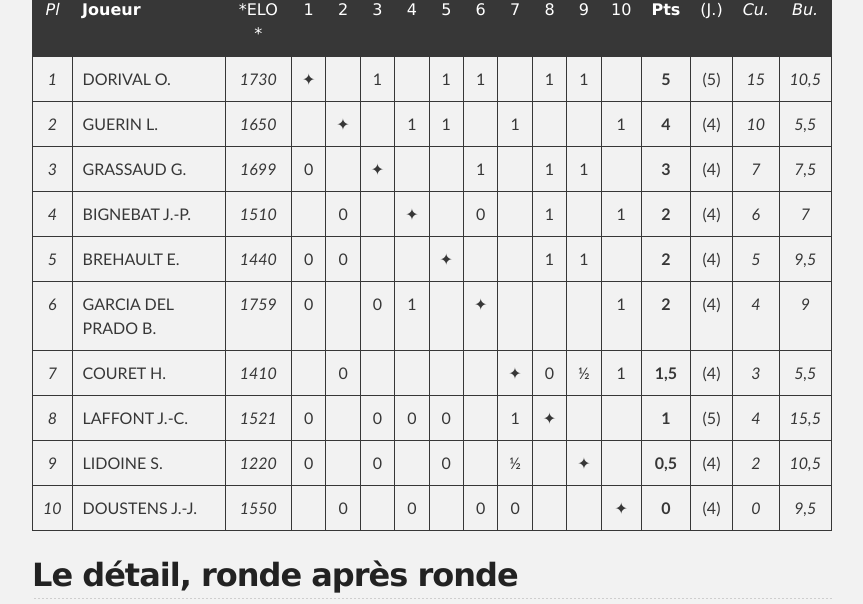
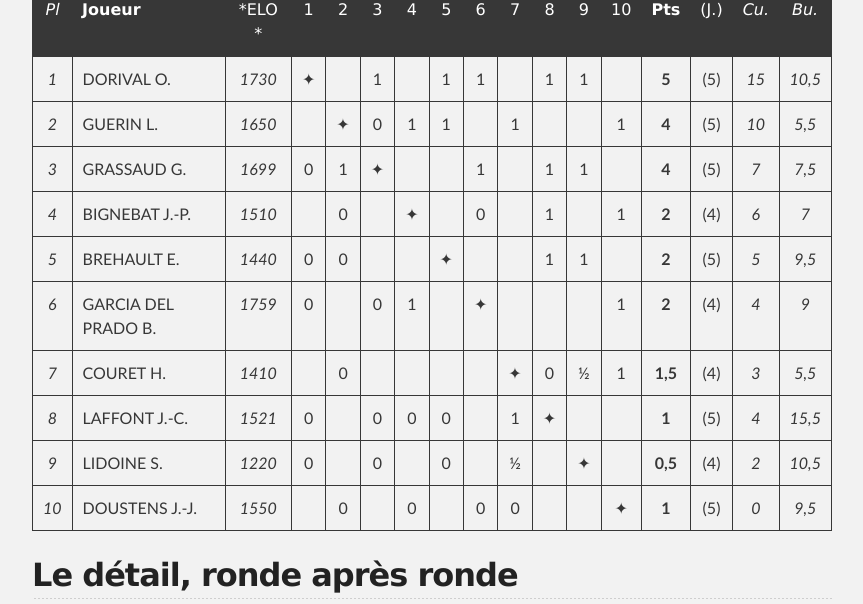
Before and after one commit to echiquier-villeneuve-tolosane/echiquier-villeneuve-tolosane.github.io, a Jekyll site: the page built from tournoiinterne.md, in a window 1280 px wide and 900 px high, scrolled down 219 px. Shown: the part 146-750 px from the top of the window, without its empty margins (208-1071 px from the left). Built offline with Jekyll 4.4.1, drawn with Linux system fonts in a browser that asks for light colours; nearby versions of some CDN libraries; some of the changed text lies outside the part shown.

Commit message:
Updated tournoiinterne.md

```diff
--- a/tournoiinterne.md
+++ b/tournoiinterne.md
@@ -11,15 +11,15 @@ published: true
 |*Pl*|  **Joueur** |   *ELO *          |1 |2 |3 |4 |5 |6 |7 |8 |9 |10|**Pts**|(J.)|*Cu.*|*Bu.*|
 |:-:|:------------------------ |:---------: |:-:|:-:|:-:|:-:|:-:|:-:|:-:|:-:|:-:|:-:|:-:|:-:|:-:|:-:|
 |*1*| DORIVAL O.         | *1730* |&#10022;| |1| |1|1| |1|1| |**5**|(5)|*15*|*10,5*|
-|*2*| GUERIN L.          | *1650* | |&#10022;| |1|1| |1| | |1|**4**|(4)|*10*|*5,5*|
-|*3*| GRASSAUD G.      | *1699* |0| |&#10022;| | |1| |1|1| |**3**|(4)|*7*|*7,5*|
+|*2*| GUERIN L.          | *1650* | |&#10022;|0|1|1| |1| | |1|**4**|(5)|*10*|*5,5*|
+|*3*| GRASSAUD G.      | *1699* |0|1|&#10022;| | |1| |1|1| |**4**|(5)|*7*|*7,5*|
 |*4*| BIGNEBAT J.-P.      | *1510* | |0| |&#10022;| |0| |1| |1|**2**|(4)|*6*|*7*|
-|*5*| BREHAULT E.           | *1440* |0|0| | |&#10022;| | |1|1| |**2**|(4)|*5*|*9,5*|
+|*5*| BREHAULT E.           | *1440* |0|0| | |&#10022;| | |1|1| |**2**|(5)|*5*|*9,5*|
 |*6*| GARCIA DEL PRADO B.  | *1759* |0| |0|1| |&#10022;| | | |1|**2**|(4)|*4*|*9*|
 |*7*| COURET H.            | *1410* | |0| | | | |&#10022;|0|&#189;|1|**1,5**|(4)|*3*|*5,5*|
 |*8*| LAFFONT J.-C. | *1521* |0| |0|0|0| |1|&#10022;| | |**1**|(5)|*4*|*15,5*|
 |*9*| LIDOINE S.        | *1220* |0| |0| |0| |&#189;| |&#10022;| |**0,5**|(4)|*2*|*10,5*|
-|*10*| DOUSTENS J.-J.  | *1550* | |0| |0| |0|0| | |&#10022;|**0**|(4)|*0*|*9,5*|
+|*10*| DOUSTENS J.-J.  | *1550* | |0| |0| |0|0| | |&#10022;|**1**|(5)|*0*|*9,5*|
 
 ## Le détail, ronde après ronde
 
@@ -67,9 +67,9 @@ published: true
 |*Ech*|   | **Ronde 6**          |     |     |  (28/03 et 11/04)         |     |
 |:-:|:---:| -------------------- |:---:|:---:| ------------------------- |:---:|
 |*1*| [ ] | GARCIA DEL PRADO Bruno    |**-**|**-**| COURET Henri         | [ ] |
-|*2*| [ ] | BREHAULT Eric        |**-**|**-**| BIGNEBAT Jean-Paul        | [ ] |
-|*3*| [ ] | GRASSAUD Guillaume   |**-**|**-**| DOUSTENS Jean-Jacques     | [ ] |
-|*4*| [5] | DORIVAL Olivier      |**-**|**-**| GUERIN Laurent            | [ ] |
+|*2*| [2] | BREHAULT Eric        |**-**|**-**| BIGNEBAT Jean-Paul        | [ ] |
+|*3*| [4] | GRASSAUD Guillaume   |**-**|**-**| DOUSTENS Jean-Jacques     | [1] |
+|*4*| [5] | DORIVAL Olivier      |**-**|**-**| GUERIN Laurent            | [4] |
 |*5*| [ ] | LIDOINE Stéphane     |**-**|**-**| LAFFONT Jean-Christophe   | [1] |
 
 |*Ech*|   | **Ronde 7**          |     |     |  (18/04 et 2/05)          |     |
```
